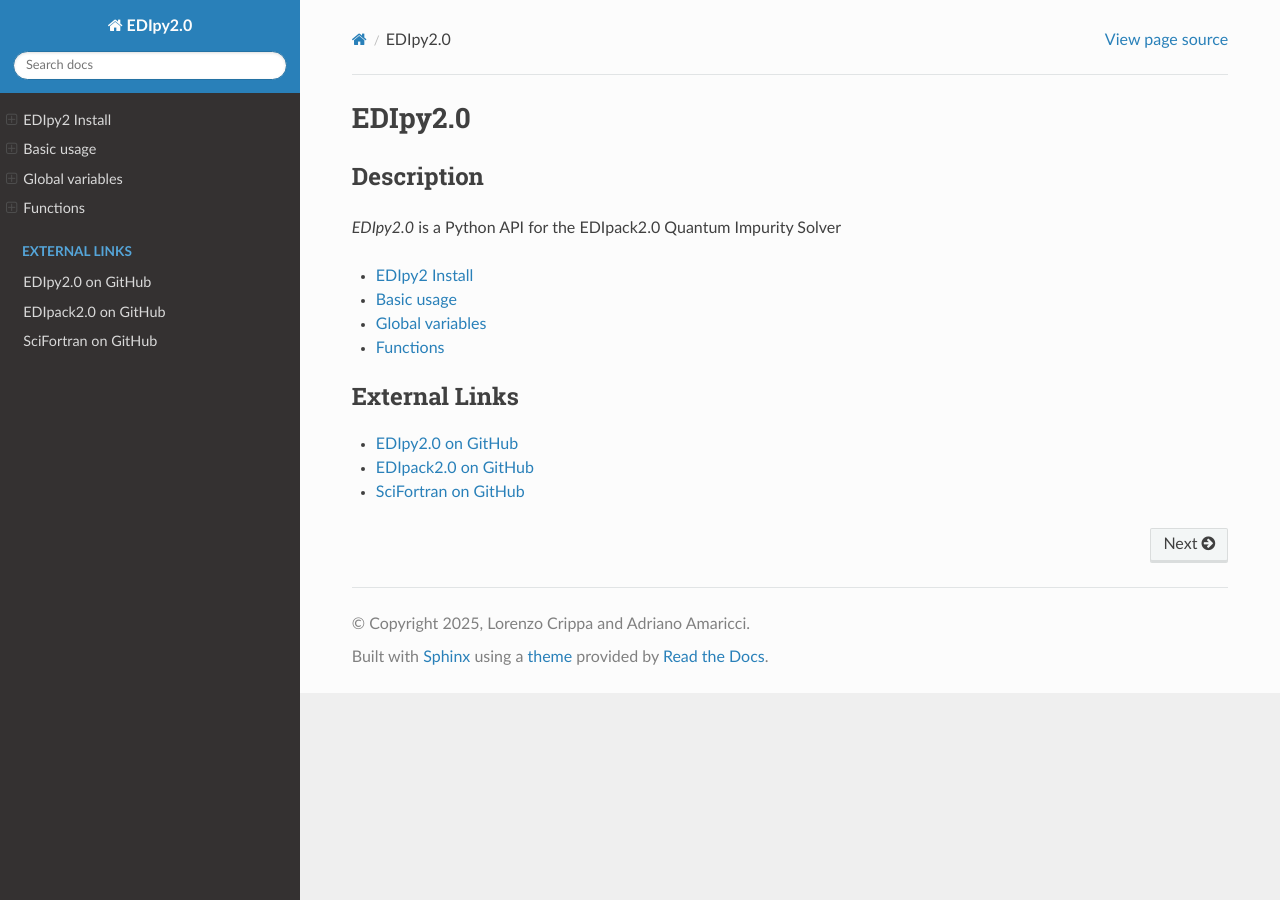
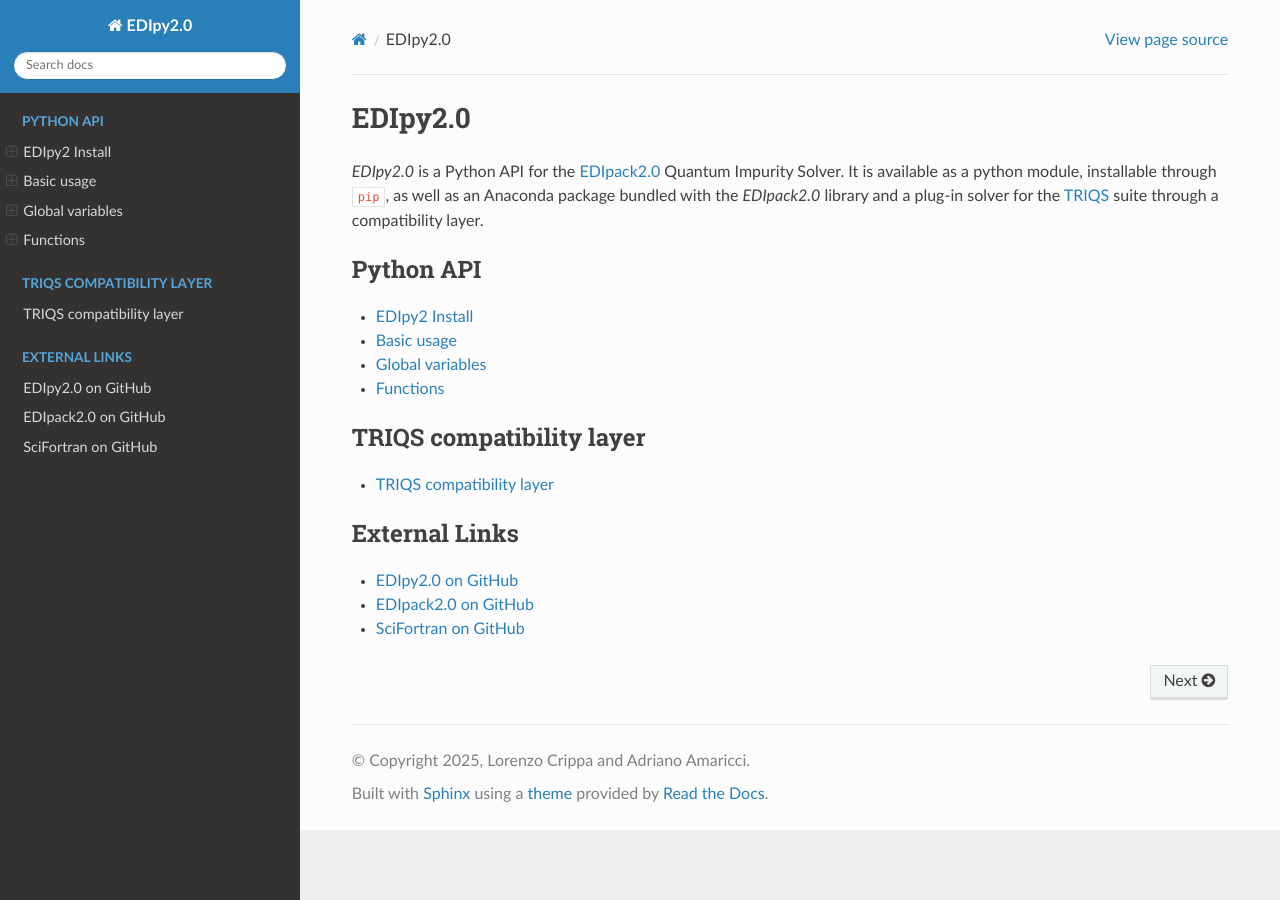
Before and after one commit to EDIpack/EDIpy2.0, a Sphinx documentation site: the page built from doc/index.rst, in a window 1280 px wide. Built offline with Sphinx 7.4.7 and the Read the Docs theme 3.1.0, drawn with Linux system fonts in a browser that asks for light colours; the version number is read from the project's files by our own code.

Commit message:
Updated docs

```diff
--- a/doc/index.rst
+++ b/doc/index.rst
@@ -1,17 +1,18 @@
 EDIpy2.0
 ################
 
-Description
-***************************************************************************************************************
 
 
-`EDIpy2.0` is a Python API for the EDIpack2.0 Quantum Impurity Solver
+`EDIpy2.0` is a Python API for the `EDIpack2.0 <https://edipack.github.io/EDIpack2.0>`_ Quantum Impurity Solver.
+It is available as a python module, installable through :code:`pip`, as well as an Anaconda package bundled with the
+`EDIpack2.0` library and a plug-in solver for the `TRIQS <https://triqs.github.io/triqs/latest/>`_ suite through a compatibility layer.
 
 
 .. Hidden TOCs
 
 
 .. toctree::
+   :caption: Python API
    :maxdepth: 1
    :glob:
 
@@ -20,6 +21,10 @@ Description
    globvars
    functions
 
+.. toctree::
+   :caption: TRIQS compatibility layer
+
+   edipack2triqs
 
 .. toctree::
    :caption: External Links
```
Also changed, not shown: doc/edipack2triqs.rst (added, +13 -0 lines).
